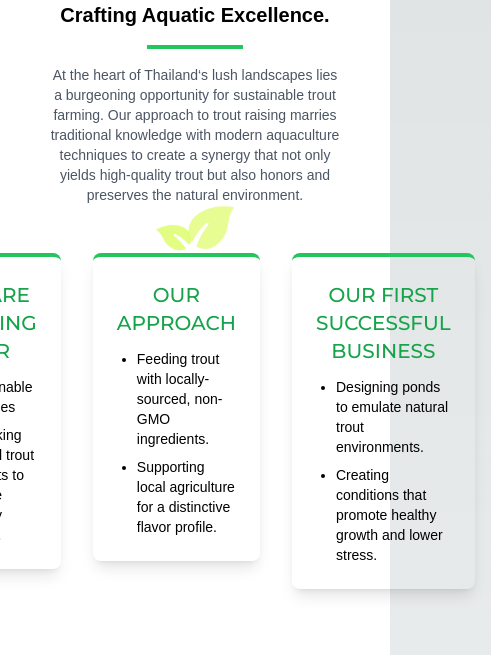
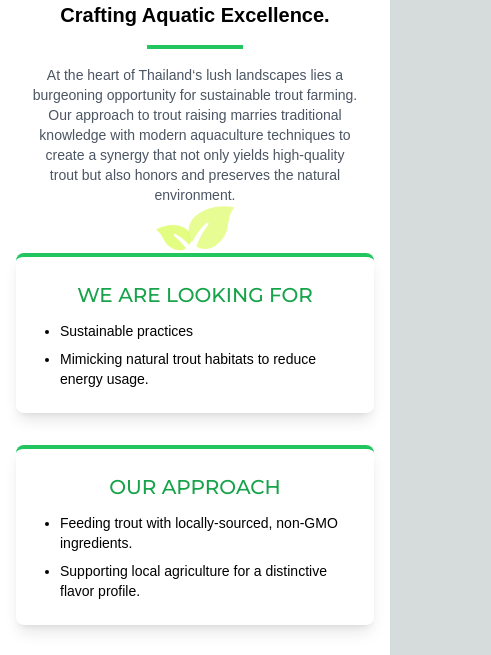
Before and after one commit to thisisissss/sustainable1, a Next.js app: page /startup in a window 390 px wide. Shown: the part 913-1568 px from the top of the page, 491 px wide, since content can reach past the window. Built offline with nearby package versions, Linux system fonts and the light colour scheme.

Commit message:
mobile res

```diff
--- a/pages/startup.tsx
+++ b/pages/startup.tsx
@@ -73,11 +73,11 @@ export default function Startup() {
       <h2 className="text-lg sm:text-xl text-green-600 font-montserrat">
         ABOUT TROUT RAISING
       </h2>
-            <h2 className="text-xl sm:text-2xl text-black mt-4 mb-4 font-bold px-10 sm:px-40 text-center font-sans">
+      <h2 className="text-xl sm:text-2xl text-black mt-4 mb-4 font-bold px-4 sm:px-10 md:px-20 lg:px-40 text-center font-sans">
         Nurturing Nature&apos;s Finest, Crafting Aquatic Excellence.
       </h2>
       <hr className="border-0 bg-green-500 h-1 w-24 mx-auto my-4" />
-            <p className="text-sm sm:text-md mt-4 px-8 sm:px-40 text-center text-gray-600">
+      <p className="text-sm sm:text-md mt-4 px-4 sm:px-10 md:px-20 lg:px-40 text-center text-gray-600">
         At the heart of Thailand&lsquo;s lush landscapes lies a burgeoning
         opportunity for sustainable trout farming. Our approach to trout
         raising marries traditional knowledge with modern aquaculture
@@ -86,7 +86,7 @@ export default function Startup() {
       </p>
     </div>
 
-          <div className="relative flex flex-row flex-nowrap -m-4 justify-center">
+    <div className="relative flex flex-wrap -m-4 justify-center">
       <div className="absolute top-0 left-1/2 transform -translate-x-1/2 -translate-y-1/2">
         <Image
           src="/leaves.png" // Replace with your image path
@@ -144,6 +144,7 @@ export default function Startup() {
     </div>
   </div>
 </section>
+
 
       {/* Portfolio Section */}
       <section className="bg-white py-8">
```
Lines whose indentation alone changed are shown as unchanged.
